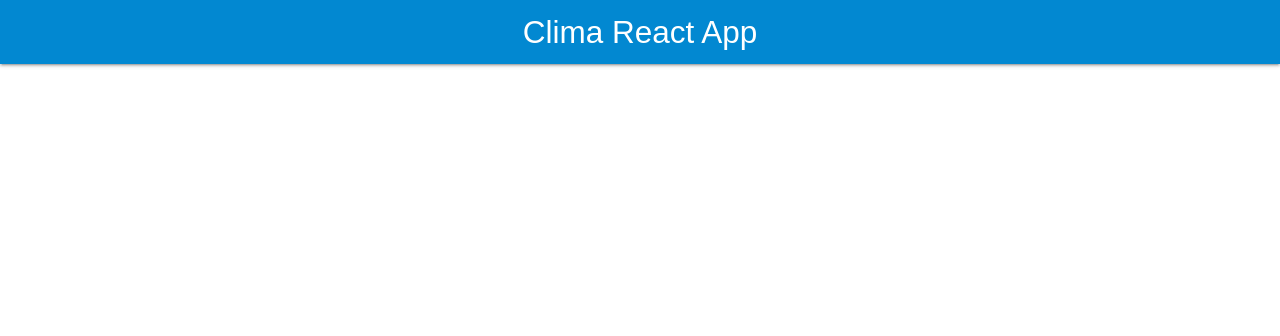
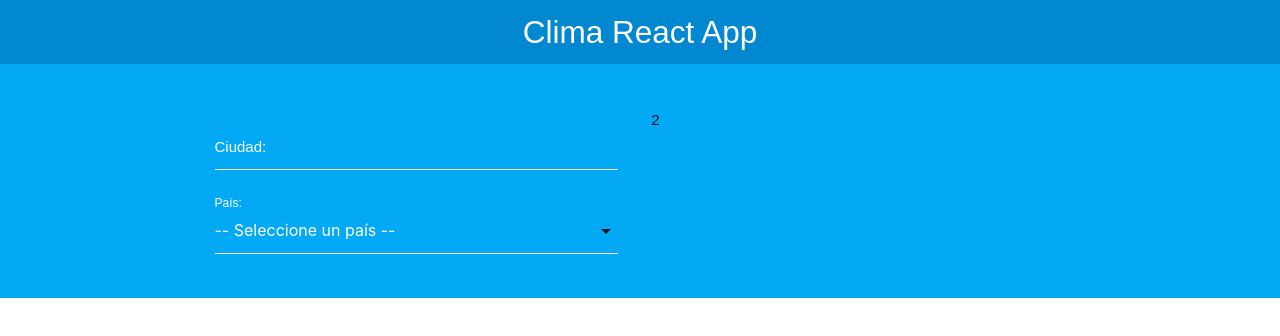
Before and after one commit to bryan2811/app-clima-react, a React (Create React App) app: page / in a window 1280 px wide. Shown: the top 336 px of the page. Built offline with nearby package versions, Linux system fonts and the light colour scheme.

Commit message:
Creando el State del formulario

```diff
--- a/src/App.js
+++ b/src/App.js
@@ -1,10 +1,25 @@
 import React, { Fragment } from 'react';
 import Header from './components/Header';
+import Formulario from './components/Formulario';
 
 function App() {
   return (
     <Fragment>
       <Header titulo='Clima React App'/>
+
+      <div className="contenedor-form">
+        <div className="container">
+          <div className="row">
+            <div className="col m6 s12">
+              <Formulario />
+            </div>
+
+            <div className="col m6 s12">
+              2
+            </div>
+          </div>
+        </div>
+      </div>
     </Fragment>
   );
 }
--- /dev/null
+++ b/src/components/Formulario.js
@@ -0,0 +1,59 @@
+import React, { useState } from 'react';
+
+const Formulario = () => {
+
+    // State del formulario
+    const [busqueda, guardarBusqueda] = useState({
+        ciudad: '',
+        pais: ''
+    });
+
+    // Extraer ciudad y país
+    const { ciudad, pais } = busqueda;
+
+    // Función que coloca los elementos en el state
+    const handleChange = e => {
+        // Actualizar el State
+        guardarBusqueda({
+            ...busqueda,
+            [e.target.name] : e.target.value
+        });
+    }
+
+    return (
+        <form>
+            <div className="input-field col s12">
+                <input
+                    type="text"
+                    name="ciudad"
+                    id="ciudad"
+                    value={ciudad}
+                    onChange={handleChange}
+                />
+                <label htmlFor="ciudad">Ciudad: </label>
+            </div>
+
+            <div className="input-field col s12">
+                <select
+                    name="pais"
+                    id="pais"
+                    value={pais}
+                    onChange={handleChange}
+                >
+                    <option value="">-- Seleccione un país --</option>
+                    <option value="US">Estados Unidos</option>
+                    <option value="MX">México</option>
+                    <option value="AR">Argentina</option>
+                    <option value="CO">Colombia</option>
+                    <option value="CR">Costa Rica</option>
+                    <option value="ES">España</option>
+                    <option value="PE">Perú</option>
+                    <option value="VE">Venezuela</option>
+                </select>
+                <label htmlFor="pais">País: </label>
+            </div>
+        </form>
+     );
+}
+
+export default Formulario;
```
